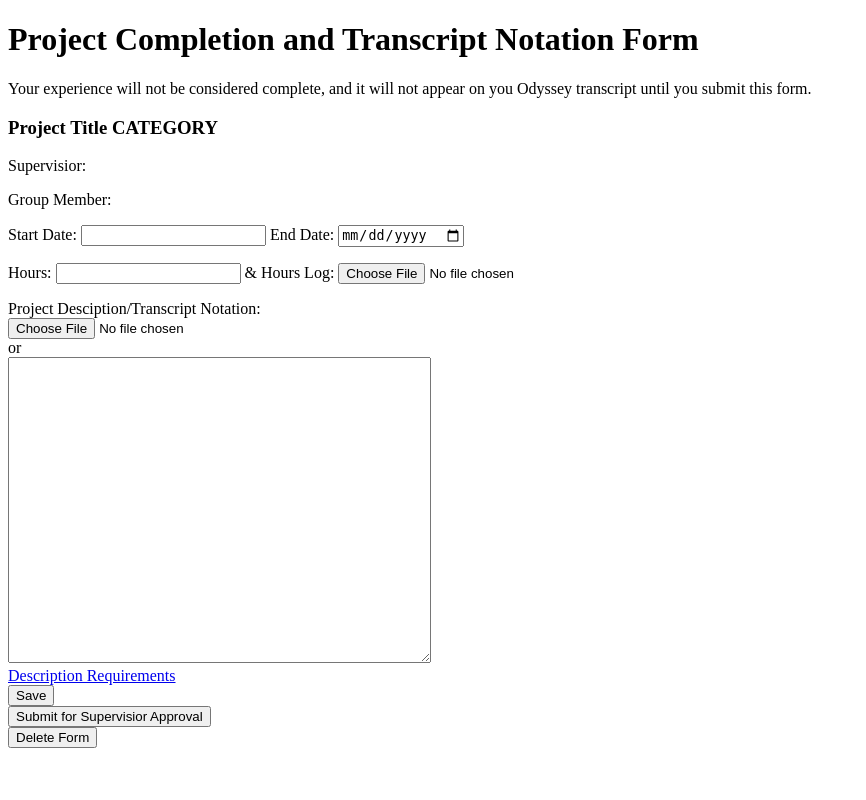
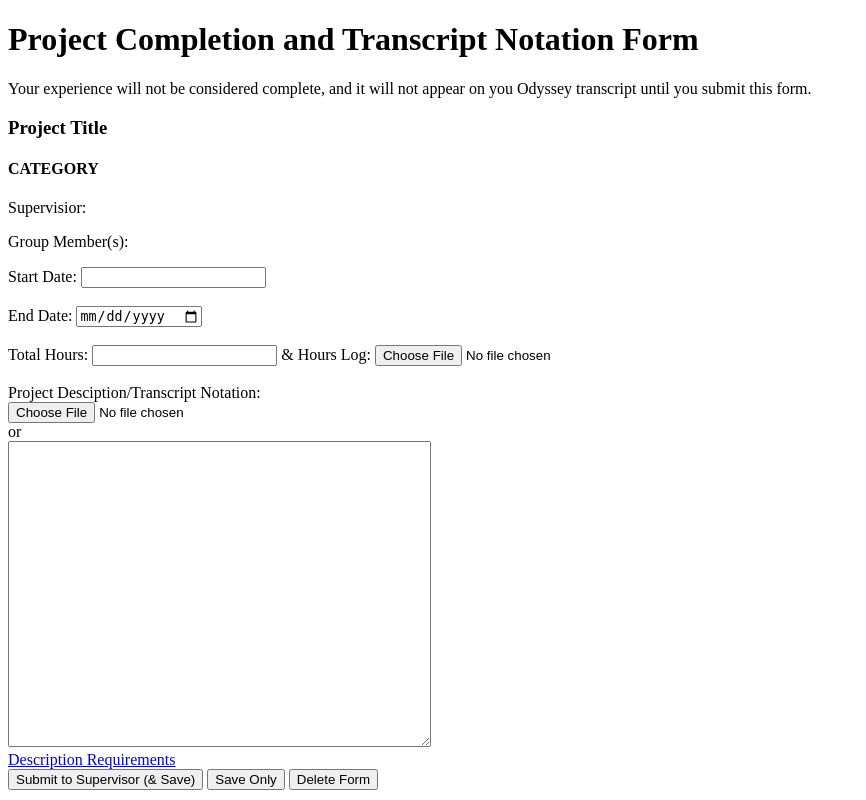
Before and after one commit to sweetenmn/HDXodyssey, a Django app: template projects/templates/projects/completionForm.html in a window 1280 px wide. Shown: the whole page, without its empty margins (0-866 px from the left). Run offline with Django 3.2, Linux system fonts and the light colour scheme; the template is opened without the code that fills it, so the values that code supplies are empty.

Commit message:
Updated proposal and completion forms

```diff
--- a/projects/templates/projects/completionForm.html
+++ b/projects/templates/projects/completionForm.html
@@ -13,27 +13,25 @@
 </div>
 <div class="body">
     <div class="container">
-        <h3>
-            Project Title <span class="small">CATEGORY</span>
+        <h3 id="projectTitle">
+            Project Title
         </h3>
+        <h4 id="projectCategory">CATEGORY</h4>
         <div>
-            <p>
+            <p id="supervisor">
             Supervisior:
             </p>
-            <p>
-            Group Member:
+            <p id="group">
+            Group Member(s):
             </p>
-            <p>
+            <form action="">
             Start Date: <input type="text", id="startdate"/>
+            <br><br>
             End Date: <input type="date", id="enddate"/>
-            </p>
-        </div>
-        <div>
-            <p>
-            Hours: <input type="text", id="hours"/> & Hours Log: <input type="file" id="file">
-            </p>
-        </div>
-        <form>
+            <br><br>
+
+            Total Hours: <input type="text", id="hours"/> & Hours Log: <input type="file" id="file">
+            <br><br>
             Project Desciption/Transcript Notation:
             <br>
             <input type="file" id="file">
@@ -45,19 +43,24 @@
 
     </div>
 </div>
-<div class="bot">
-    <div class="container">
-        <div class="row">
-            <div class="col-md-2">
-                <button id="ss">Save</button>
-            </div>
-            <div class="col-md-3">
-                <button id="save">Submit for Supervisior Approval</button>
-            </div>
-            <div class="col-md-4">
-                <button id="delete">Delete Form</button>
-            </div>
-        </div>
-    </div>
-</div>
+
+<button id="ss">Submit to Supervisor (& Save)</button>
+<button id="save">Save Only</button>
+<button id="delete">Delete Form</button>
+
+<!--<div class="bot">-->
+<!--    <div class="container">-->
+<!--        <div class="row">-->
+<!--            <div class="col-md-2">-->
+<!--                <button id="ss">Save</button>-->
+<!--            </div>-->
+<!--            <div class="col-md-3">-->
+<!--                <button id="save">Submit for Supervisior Approval</button>-->
+<!--            </div>-->
+<!--            <div class="col-md-4">-->
+<!--                <button id="delete">Delete Form</button>-->
+<!--            </div>-->
+<!--        </div>-->
+<!--    </div>-->
+<!--</div>-->
 {% endblock %}
--- a/projects/templates/projects/index.html
+++ b/projects/templates/projects/index.html
@@ -45,7 +45,7 @@
                             <textarea rows="20" cols="50" id="narrative"></textarea>
                             </form>
     </div>
-    <button id="ss">Submit (& Save)</button>
+    <button id="ss">Submit to Supervisor(& Save)</button>
     <button id="save">Save Only</button>
     <button id="delete">Delete Form</button>
 {% endblock %}
```
